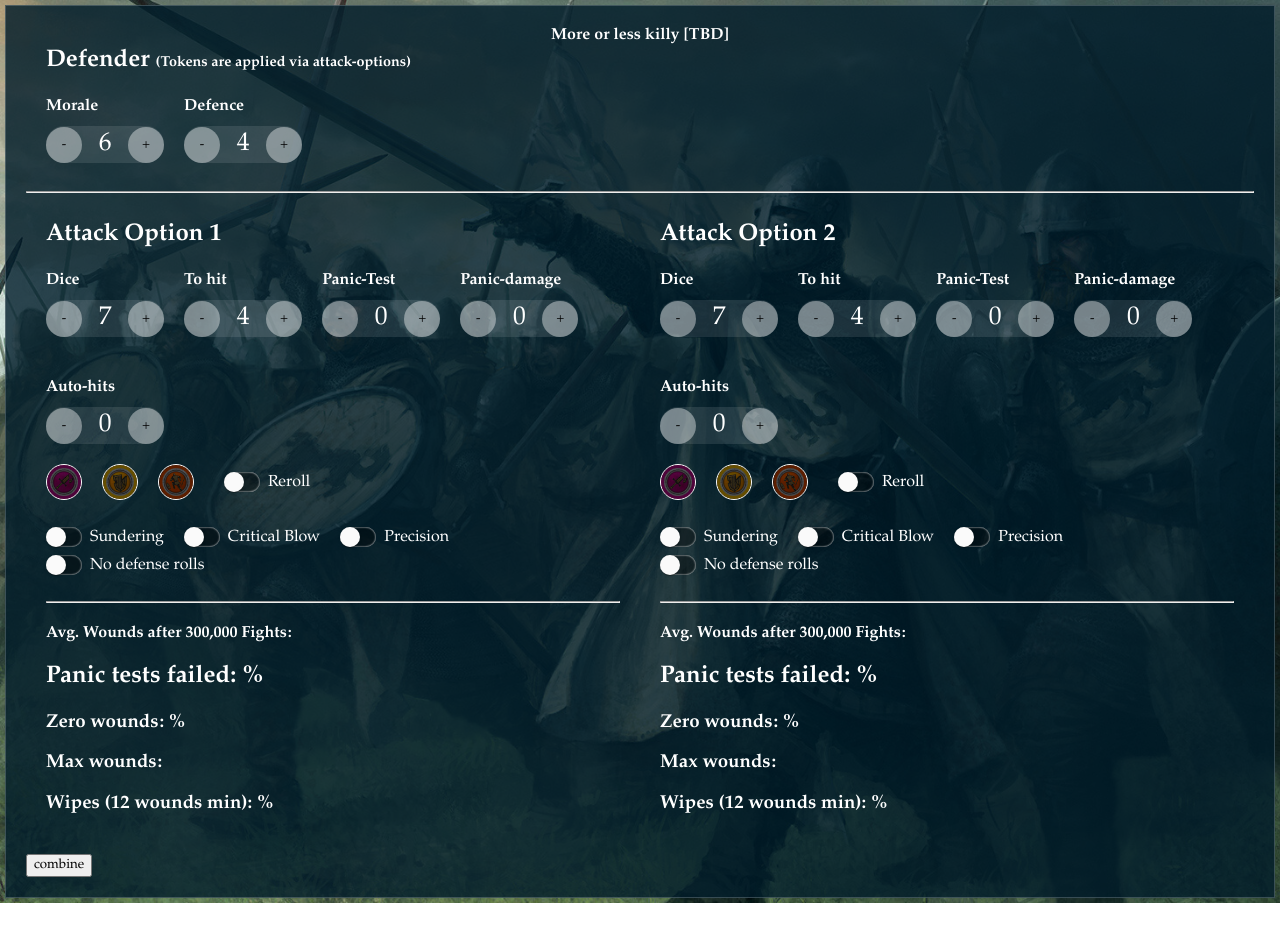
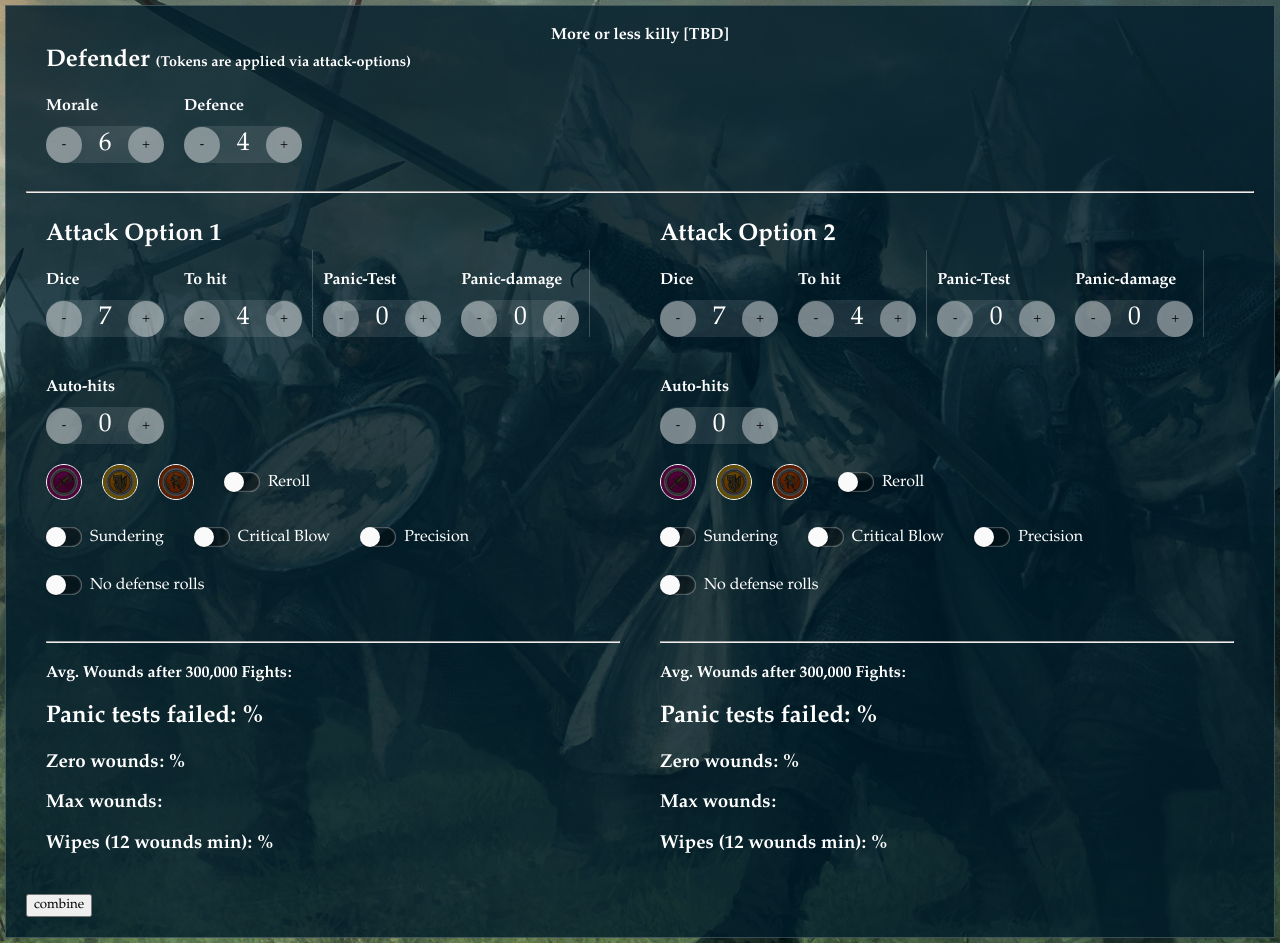
Before and after one commit to Chris-something/asoiaf-damage-tester, an Angular app: page / in a window 1280 px wide. Before the commit the page ends 903 px from the top, so only its background shows below. Built offline with nearby package versions, Linux system fonts and the light colour scheme.

Commit message:
More modifiers #1
* added a first kind of grouping modifiers

```diff
--- a/src/app/attacker-settings-small/attacker-settings.component.html
+++ b/src/app/attacker-settings-small/attacker-settings.component.html
@@ -4,28 +4,49 @@
 
         <div class="il u-mb">
             <h4>Dice</h4>
-            <app-counter-input [counterRangeMin]="2" [counterRangeMax]="12" formControlName="diceCount"></app-counter-input>
+            <app-counter-input
+                [counterRangeMin]="2"
+                [counterRangeMax]="12"
+                formControlName="diceCount"
+            ></app-counter-input>
         </div>
-        <div class="il u-mb">
+        <div
+            class="il u-mb"
+            style="padding-right: 10px; margin-right: 10px; border-right: 1px solid rgba(255, 255, 255, 0.2)"
+        >
             <h4>To hit</h4>
             <app-counter-input [counterRangeMin]="2" [counterRangeMax]="6" formControlName="toHit"></app-counter-input>
         </div>
 
         <div class="u-mb il">
             <h4>Panic-Test</h4>
-            <app-counter-input [counterRangeMin]="-10" [counterRangeMax]="10" formControlName="modifyDefenderPanicTest"></app-counter-input>
+            <app-counter-input
+                [counterRangeMin]="-10"
+                [counterRangeMax]="10"
+                formControlName="modifyDefenderPanicTest"
+            ></app-counter-input>
         </div>
 
-        <div class="u-mb il">
+        <div
+            class="u-mb il"
+            style="padding-right: 10px; margin-right: 10px; border-right: 1px solid rgba(255, 255, 255, 0.2)"
+        >
             <h4>Panic-damage</h4>
-            <app-counter-input [counterRangeMin]="-3" [counterRangeMax]="5" formControlName="modifyDamageOnFailedPanictest"></app-counter-input>
+            <app-counter-input
+                [counterRangeMin]="-3"
+                [counterRangeMax]="5"
+                formControlName="modifyDamageOnFailedPanictest"
+            ></app-counter-input>
         </div>
 
         <div class="u-mb il">
             <h4>Auto-hits</h4>
-            <app-counter-input [counterRangeMin]="0" [counterRangeMax]="4" formControlName="autoHits"></app-counter-input>
+            <app-counter-input
+                [counterRangeMin]="0"
+                [counterRangeMax]="4"
+                formControlName="autoHits"
+            ></app-counter-input>
         </div>
-
 
         <div>
             <div class="il u-mb">
@@ -46,15 +67,23 @@
             </div>
 
             <div class="il u-mb">
-                <mat-slide-toggle formControlName="reroll">Reroll</mat-slide-toggle>&nbsp;&nbsp;&nbsp;&nbsp;
+                <mat-slide-toggle formControlName="reroll">Reroll</mat-slide-toggle>
             </div>
         </div>
 
         <div>
-            <mat-slide-toggle formControlName="sundering">Sundering</mat-slide-toggle>&nbsp;&nbsp;&nbsp;&nbsp;
-            <mat-slide-toggle formControlName="critBlow">Critical Blow</mat-slide-toggle>&nbsp;&nbsp;&nbsp;&nbsp;
-            <mat-slide-toggle formControlName="precision">Precision</mat-slide-toggle>&nbsp;&nbsp;&nbsp;&nbsp;
-            <mat-slide-toggle formControlName="noDefenseRolls">No defense rolls</mat-slide-toggle>&nbsp;&nbsp;&nbsp;&nbsp;
+            <div class="u-mb il" style="margin-right: 30px">
+                <mat-slide-toggle formControlName="sundering">Sundering</mat-slide-toggle>
+            </div>
+            <div class="u-mb il" style="margin-right: 30px">
+                <mat-slide-toggle formControlName="critBlow">Critical Blow</mat-slide-toggle>
+            </div>
+            <div class="u-mb il" style="margin-right: 30px">
+                <mat-slide-toggle formControlName="precision">Precision</mat-slide-toggle>&nbsp;&nbsp;&nbsp;&nbsp;
+            </div>
+            <div class="u-mb il">
+                <mat-slide-toggle formControlName="noDefenseRolls">No defense rolls</mat-slide-toggle>
+            </div>
         </div>
     </div>
 </div>
```
